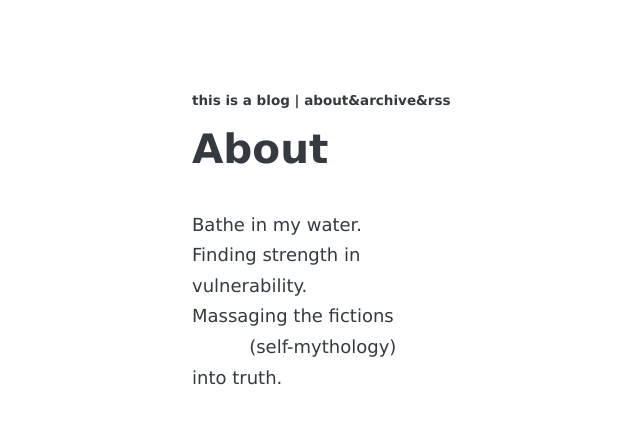
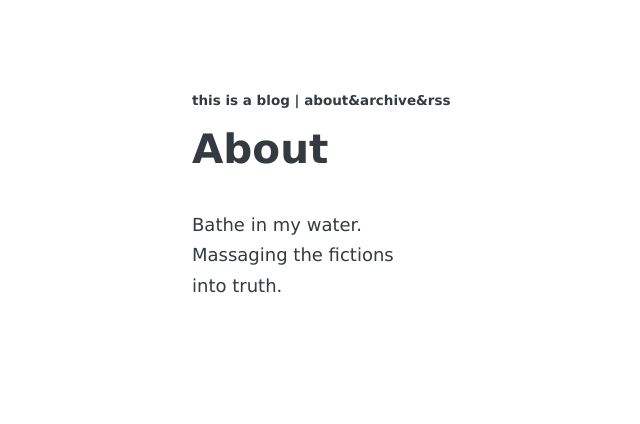
Before and after one commit to thisisamatthew/thisisamatthew.github.io, a Jekyll site: the page built from about.md, in a window 1280 px wide. Shown: the top 424 px of the page, without its empty margins (34-674 px from the left). Built offline with Jekyll 4.4.1, drawn with Linux system fonts in a browser that asks for light colours; some web fonts are replaced.

Commit message:
Update about.md

```diff
--- a/about.md
+++ b/about.md
@@ -4,8 +4,5 @@ permalink: /about/
 ---
 
 Bathe in my water.
-Finding strength in
-vulnerability.
 Massaging the fictions
-&nbsp;&nbsp;&nbsp;&nbsp;&nbsp;&nbsp;&nbsp;&nbsp;&nbsp;&nbsp;(self-mythology)
 into truth.
```
